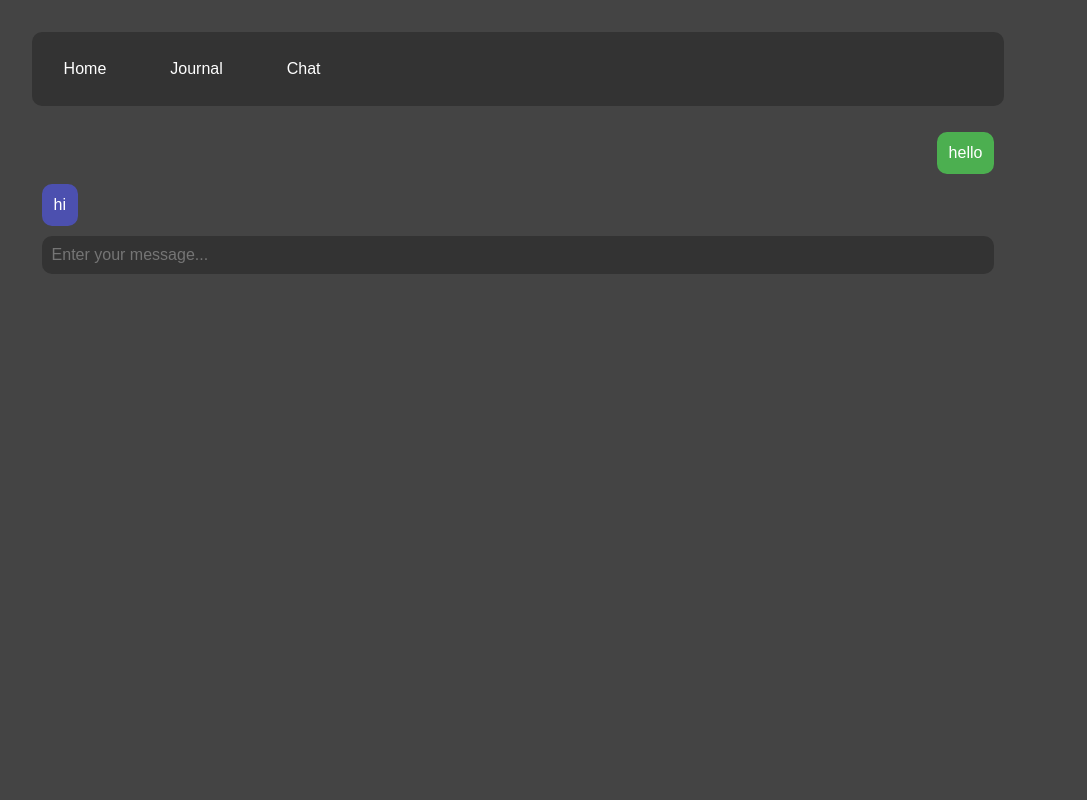
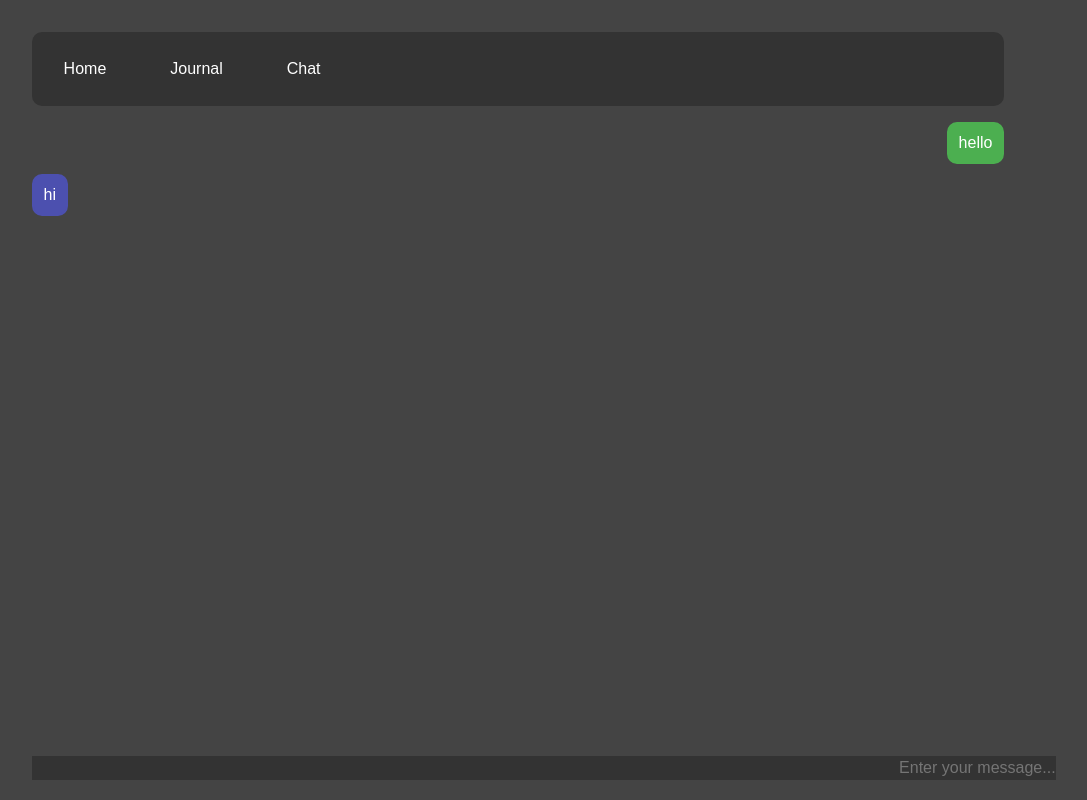
Before and after one commit to JustinMeimar/semantic-journal, a React (Create React App) app in the folder app/: page /chat in a window 1280 px wide. Shown: the whole page, without its empty margins (122-1209 px from the left). Built offline with nearby package versions, Linux system fonts and the light colour scheme.

Commit message:
chat changes

```diff
--- a/app/package.json
+++ b/app/package.json
@@ -6,8 +6,10 @@
     "@testing-library/jest-dom": "^5.17.0",
     "@testing-library/react": "^13.4.0",
     "@testing-library/user-event": "^13.5.0",
+    "chart.js": "^4.4.1",
     "react": "^18.2.0",
     "react-dom": "^18.2.0",
+    "react-router-dom": "^6.21.1",
     "react-scripts": "5.0.1",
     "web-vitals": "^2.1.4"
   },
--- a/app/src/App.css
+++ b/app/src/App.css
@@ -84,12 +84,8 @@ nav a:active {
   background-color: #4CAF50;
 }
 
-.chatWindow {
-  padding: 10px;
-  overflow: hidden;
-}
 
-.clientMessage {
+.clientMessage, .botMessage {
   border: 2px solid #4CAF50;
   border-radius: 10px;
   padding: 10px;
@@ -100,32 +96,44 @@ nav a:active {
   max-width: 75%;
   float: right;
   clear: both;
+  overflow-y: auto;
+
+
+}
+
+.chat{
+  overflow-y : "scroll";
+  height : "400px";
+
 }
 
 .botMessage {
   border: 2px solid #4C50AF;
-  border-radius: 10px;
-  padding: 10px;
   background-color: #4C50AF;
-  display: inline-block;
-  margin-bottom: 10px;
-  word-wrap: break-word;
-  max-width: 75%;
   float: left;
-  clear: both;
+
+
 }
 
 .messageInput {
   background-color: #333;
   border: none;
-  border-radius: 10px;
-  padding: 10px;
-  width: 100%;
   box-sizing: border-box;
   display : flex;
   align-items : center;
-  padding : 10px;
-
+  margin-bottom: 20px;
+  position: fixed;
+  bottom: 0;
+  height : 3%;
+  width: 80%;
+  text-align: right;
+}
+.chatInputCover{
+  position: fixed;
+  bottom: 0;
+  width : 80%;
+  height : 5%;
+  background-color: #444;
 }
 
 .entryHeader {
--- a/app/src/pages/Chat.jsx
+++ b/app/src/pages/Chat.jsx
@@ -59,6 +59,7 @@ class Chat extends React.Component {
     render() {
         return (
             <div className="chatWindow">
+                <div className="chatContent">
                 <ul className="chat" id="chatList">
                     {this.state.groupMessage.map(data => (
                         <div key={data.id}>
@@ -78,6 +79,9 @@ class Chat extends React.Component {
                         </div>
                     ))}
                 </ul>
+
+                </div>
+                <div className="chatInputCover">
                     <div className="chatInputWrapper">
                         <form onSubmit={this.handleSubmit}>
                             <input
@@ -88,6 +92,9 @@ class Chat extends React.Component {
                             />
                         </form>
                     </div>
+
+
+                </div>
             </div>
         );
     }
```
Also changed, not shown: 1 other file (tests, documents, lock files or other folders). Lines whose indentation alone changed are shown as unchanged.
